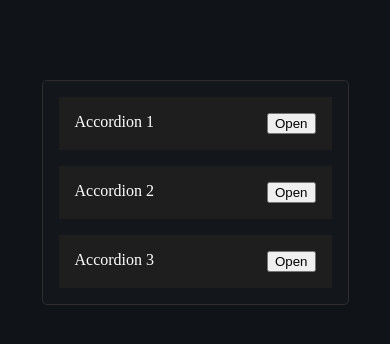
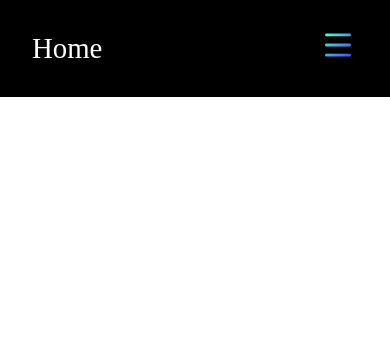
Before and after one commit to Anish-Parkhi/react_daily_ldn, a React (Vite) app: page / in a window 390 px wide. Shown: the top 344 px of the page. Built offline with nearby package versions, Linux system fonts and the light colour scheme.

Commit message:
added the responsive navbar

```diff
--- a/src/App.jsx
+++ b/src/App.jsx
@@ -2,12 +2,13 @@ import './App.css';
 import StarRating from './components/StarRating/StarRating';
 import PopOver from './components/Popover/PopOver';
 import Accordion from './components/Accordion/Accordion';
+import Navbar from './components/Navbar/Navbar';
 
 function App() {
 
   return (
     <>
-      <Accordion />
+      <Navbar />
     </>
   );
 }
--- /dev/null
+++ b/src/components/Navbar/Navbar.jsx
@@ -0,0 +1,71 @@
+import React, { useEffect, useState } from 'react';
+import burger from '../../assets/menu.png';
+import styles from './Navbar.module.css';
+function Navbar() {
+  const [windowSize, setWindowSize] = useState(window.innerWidth);
+  const [open, setIsOpen] = useState(false);
+  useEffect(() => {
+    const updateWindowSize = () => {
+      setWindowSize(window.innerWidth);
+    };
+    window.addEventListener('resize', updateWindowSize);
+    return () => {
+      window.removeEventListener('resize', updateWindowSize);
+    };
+  }, []);
+
+  return (
+    <div>
+      <nav className={styles.navbarMainContainer}>
+        {windowSize > 600 ? (
+          <ul className={styles.listMainContainer}>
+            <li>Home</li>
+            <li>News</li>
+            <li>Contact</li>
+            <li>About</li>
+          </ul>
+        ) : (
+          <>
+            <ul className={styles.listMainContainer}>
+              <li style={{ flexBasis: '10%' }}>Home</li>
+              <li
+                onClick={() => {
+                  setIsOpen((prev) => !prev);
+                }}
+                style={{ flexBasis: '10%' }}
+              >
+                <img
+                  className={styles.imageContainer}
+                  src={burger}
+                  alt="menu"
+                />
+              </li>
+            </ul>
+            {open ? (
+              <div>
+                <ul
+                  style={{
+                    display: 'flex',
+                    flexDirection: 'column',
+                    listStyle: 'none',
+                    fontSize: '1.8rem',
+                    gap: '1rem',
+                    padding: '1.9rem',
+                    paddingTop: '0rem',
+                    marginTop: '0px',
+                  }}
+                >
+                  <li>News</li>
+                  <li>Contacts</li>
+                  <li>About</li>
+                </ul>
+              </div>
+            ) : null}
+          </>
+        )}
+      </nav>
+    </div>
+  );
+}
+
+export default Navbar;
--- /dev/null
+++ b/src/components/Navbar/Navbar.module.css
@@ -0,0 +1,27 @@
+.navbarMainContainer{
+    background-color: black;
+    color: white;
+}
+.listMainContainer{
+    display: flex;
+    flex-direction: row;
+    gap: 2rem;
+    list-style: none;
+    font-size: 1.8rem;
+    padding: 2rem;
+    margin: 0px;
+    transition: padding 0.3s ease;
+
+}
+
+@media only screen and (max-width: 600px){
+    .listMainContainer{
+        display: flex;
+        flex-direction: row;
+        justify-content: space-between;
+    }
+    .imageContainer{
+        width: 80%;
+    }
+
+}
```
Also changed, not shown: src/assets/hamburger.png (added), src/assets/menu.png (added).
